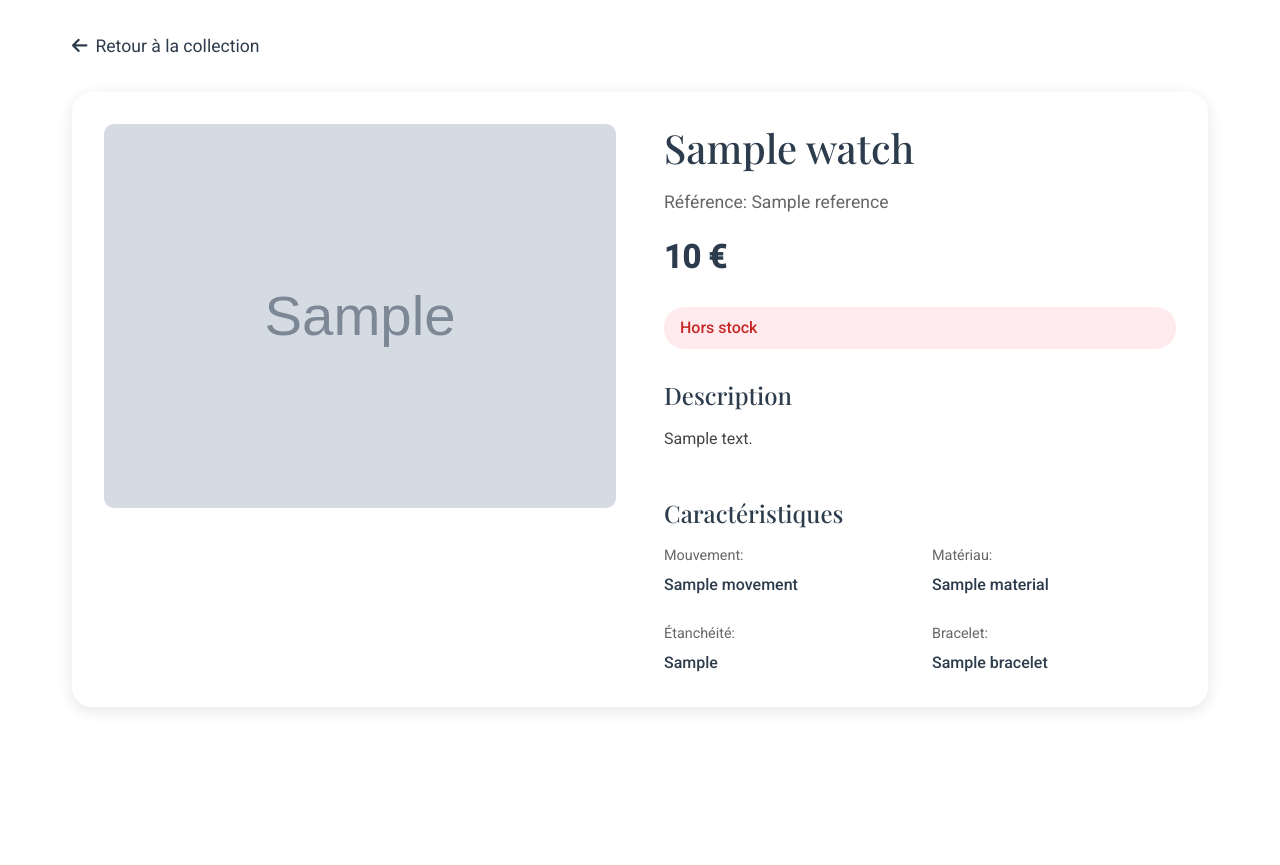
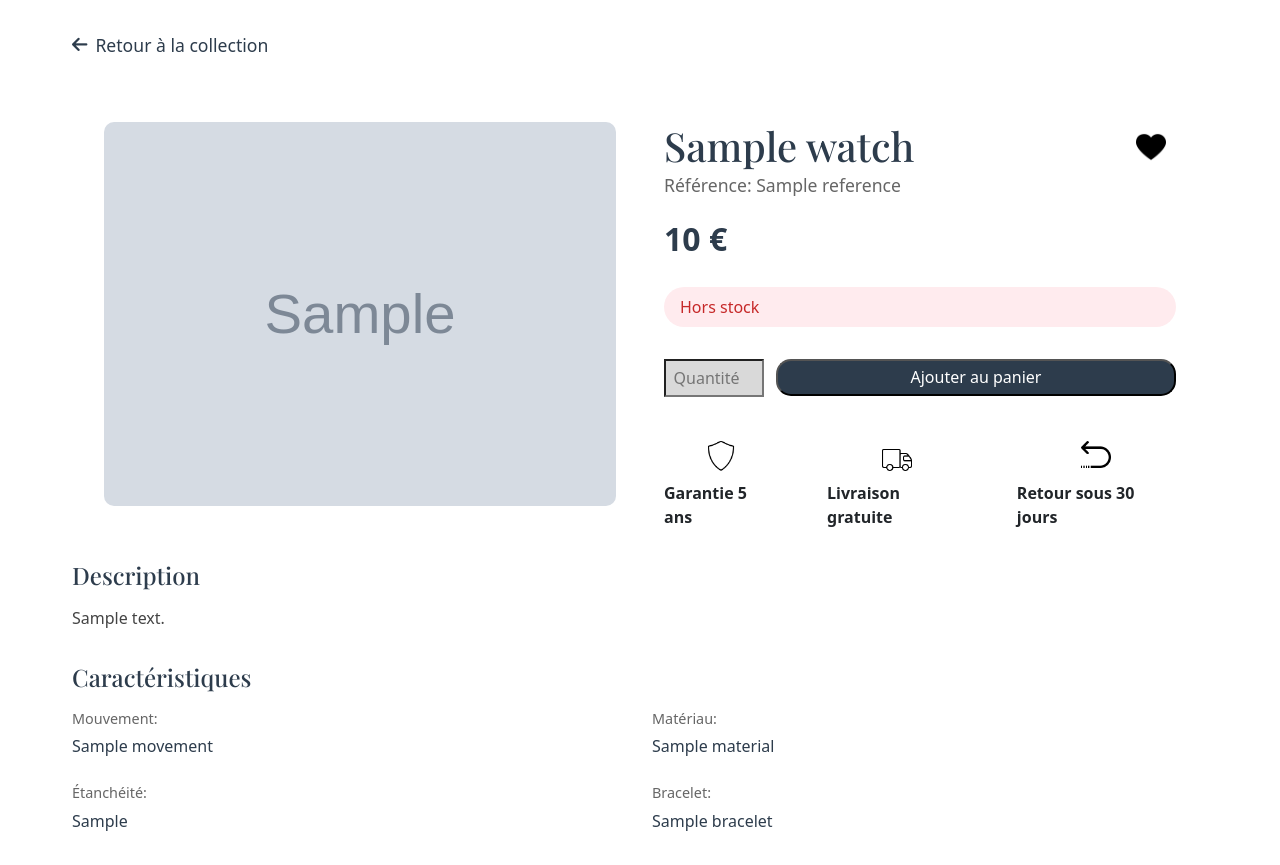
Before and after one commit to Kevin-Cano/Projet-Symfony-Ecommerce, a Symfony app: template templates/collection/details.html.twig in a window 1280 px wide. Before the commit the page ends 711 px from the top, so only its background shows below. Run offline with Twig, Linux system fonts and the light colour scheme; the template is opened without the code that fills it: most values are stand-ins (such as "Sample title", 1, 10 or a date in 2020); grey boxes marked "Sample" are stand-in pictures; style sheets or scripts are compiled from the project's sources; some libraries are stand-ins or nearby versions.

Commit message:
html css detail page

```diff
--- a/assets/styles/watch-details.css
+++ b/assets/styles/watch-details.css
@@ -29,7 +29,7 @@
     background: white;
     border-radius: 20px;
     padding: 2rem;
-    box-shadow: 0 4px 15px rgba(0,0,0,0.1);
+
 }
 
 .watch-image-container {
@@ -47,11 +47,19 @@
     flex-direction: column;
 }
 
+.fav{
+    width: 30px;
+    height: auto;
+    float: right;
+    margin: 10px;
+}
+
 .watch-name {
     font-size: 2.5rem;
     color: #2D3C4C;
     margin-bottom: 1rem;
     font-family: 'Playfair Display', serif;
+    display: inline;
 }
 
 .watch-reference {
@@ -86,8 +94,49 @@
     color: #c62828;
 }
 
+.quantity {
+    padding: 5px;
+    width: 100px;
+    background-color: #D9D9D9;
+    text-align: center;
+}
+
+button {
+    float: right;
+    width: 400px;
+    height: 37px;
+    border-radius: 15px;
+    background-color: #2D3C4C;
+    color: white;
+    margin-bottom: 45px;
+}
+
+.info {
+    display: flex;
+    justify-content: center;
+    gap: 50px;
+}
+
+.info p{
+    font-weight: bold;
+    display: inline;
+}
+
+.info img{
+    display: block;
+    margin: auto;
+    width: 30px;
+    height: auto;
+    margin-bottom: 10px;
+}
+
+.infos {
+    display: inline;
+}
+
 .watch-description {
     margin-bottom: 2rem;
+
 }
 
 .watch-description h2 {
--- a/templates/collection/details.html.twig
+++ b/templates/collection/details.html.twig
@@ -3,8 +3,7 @@
 {% block title %}{{ watch.name }} - LuxWatch{% endblock %}
 
 {% block stylesheets %}
-    {{ parent() }}
-    <link rel="stylesheet" href="{{ asset('assets/styles/watch-details.css') }}">
+    <link rel="stylesheet" href="{{ asset('styles/watch-details.css') }}">
 {% endblock %}
 
 {% block body %}
@@ -19,7 +18,10 @@
             </div>
 
             <div class="watch-info">
+                <div>
                     <h1 class="watch-name">{{ watch.name }}</h1>
+                    <img src="{{ asset('images/coeur.png') }}" class="fav">
+                </div>
                 <p class="watch-reference">Référence: {{ watch.reference }}</p>
                 <p class="watch-price">{{ watch.price }} €</p>
 
@@ -30,7 +32,28 @@
                         En stock
                     {% endif %}
                 </div>
-
+                <div>
+                    <form>
+                        <input type="number" placeholder="Quantité" class="quantity" min="0" max="">
+                        <button>Ajouter au panier</button>
+                    </form>
+                </div>
+                <div class="info">
+                    <div class="infos">
+                        <img src="{{ asset('images/bouclier.png') }}">
+                        <p>Garantie 5 ans</p>
+                    </div>
+                    <div class="infos">
+                        <img src="{{ asset('images/camion.png') }}">
+                        <p>Livraison gratuite</p>
+                    </div>
+                    <div class="infos">
+                        <img src="{{ asset('images/retour.png') }}">
+                        <p>Retour sous 30 jours</p>
+                    </div>
+                </div>
+            </div>
+        </div>
         <div class="watch-description">
             <h2>Description</h2>
             <p>{{ watch.description }}</p>
@@ -58,6 +81,5 @@
             </div>
         </div>
     </div>
-        </div>
-    </div>
+
 {% endblock %}
--- a/templates/collection/index.html.twig
+++ b/templates/collection/index.html.twig
@@ -2,7 +2,6 @@
 {% block title %}Collection - LuxWatch{% endblock %}
 
 {% block stylesheets %}
-
     <link rel="stylesheet" href="{{ asset('styles/collection.css') }}">
 {% endblock %}
 
```
Also changed, not shown: assets/images/bouclier.png (added), assets/images/camion.png (added), assets/images/retour.png (added). Lines whose indentation alone changed are shown as unchanged.
